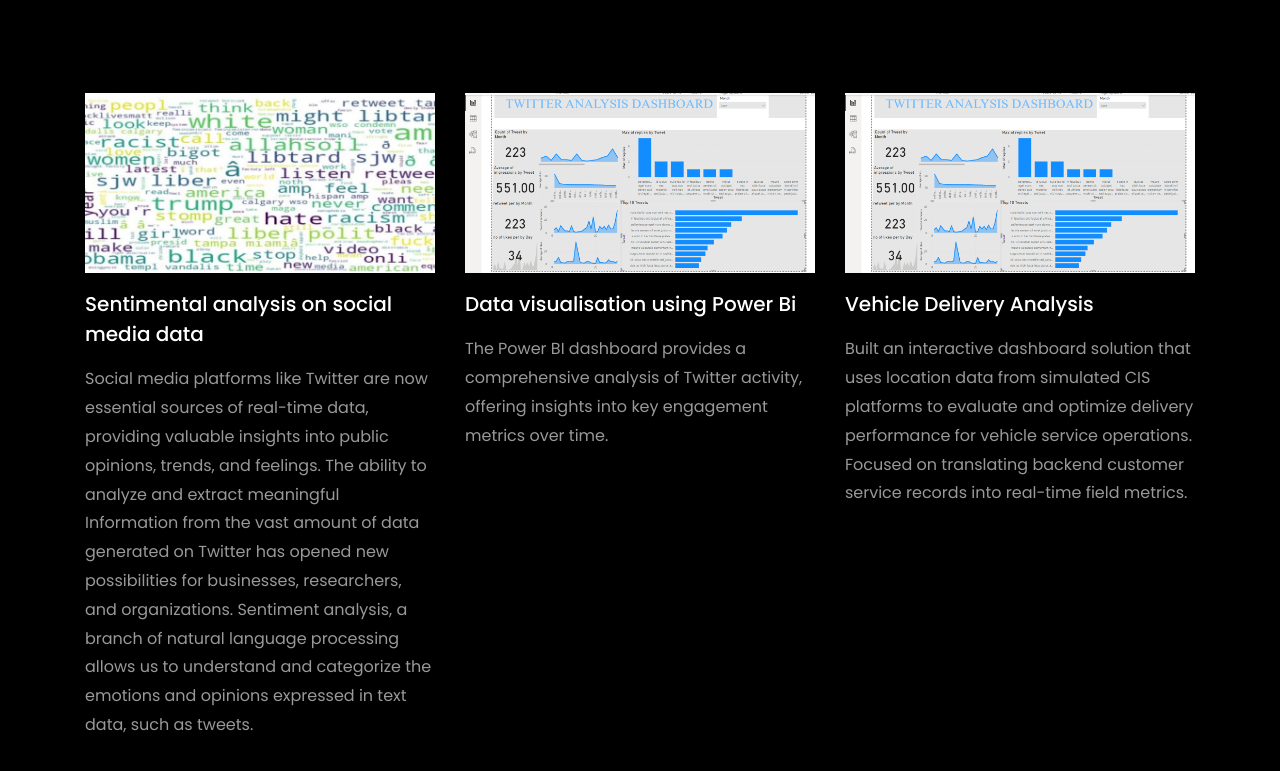
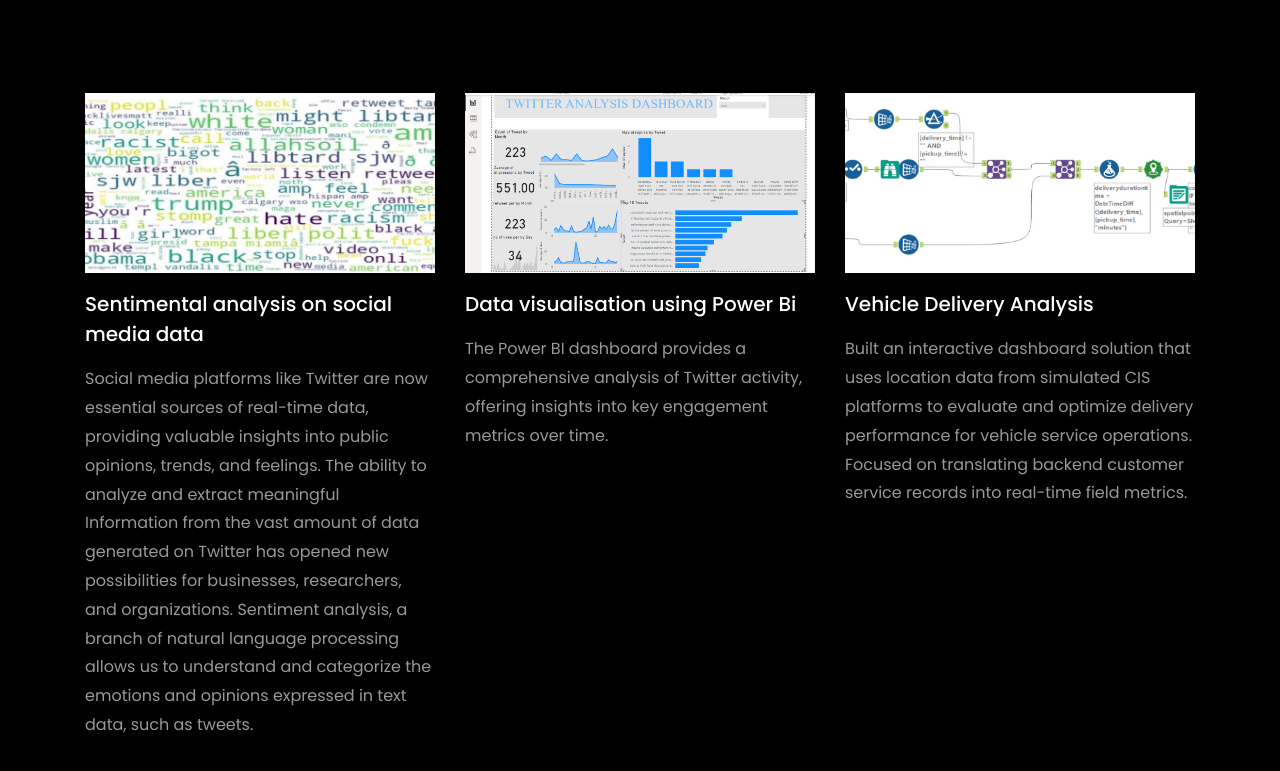
Before and after one commit to chandanakolli29/portfolio, a plain HTML site: page index.html in a window 1280 px wide. Shown: the part 3681-4452 px from the top of the page. Drawn offline with nearby package versions, Linux system fonts and the light colour scheme; files whose address does not match are found by name.

Commit message:
Update index.html

```diff
--- a/index.html
+++ b/index.html
@@ -432,7 +432,7 @@
           </div>
 	  <div class="col-md-4 d-flex ftco-animate">
           	<div class="blog-entry justify-content-end">
-              <a href="https://github.com/chandanakolli29/Location Based Vehicle Delivery insights" class="block-20 zoom-effect" style="background-image: url('images/proj2.png');">
+              <a href="https://github.com/chandanakolli29/Location Based Vehicle Delivery insights" class="block-20 zoom-effect" style="background-image: url('images/proj3.jpg');">
               </a>
               <div class="text mt-3 float-right d-block">
 
```
